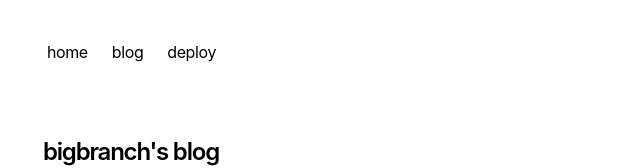
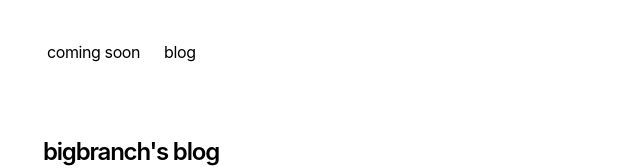
Before and after one commit to bigbranchdev/website, a Next.js app: page / in a window 1280 px wide. Shown: the top 168 px of the page, without its empty margins (309-949 px from the left). Built offline with nearby package versions, Linux system fonts and the light colour scheme.

Commit message:
Change navbar

```diff
--- a/app/components/nav.tsx
+++ b/app/components/nav.tsx
@@ -7,8 +7,8 @@
   '/blog': {
     name: 'blog',
   },
-  'https://vercel.com/templates/next.js/portfolio-starter-kit': {
-    name: 'deploy',
+  '/': {
+    name: 'coming soon',
   },
 }
 
```
